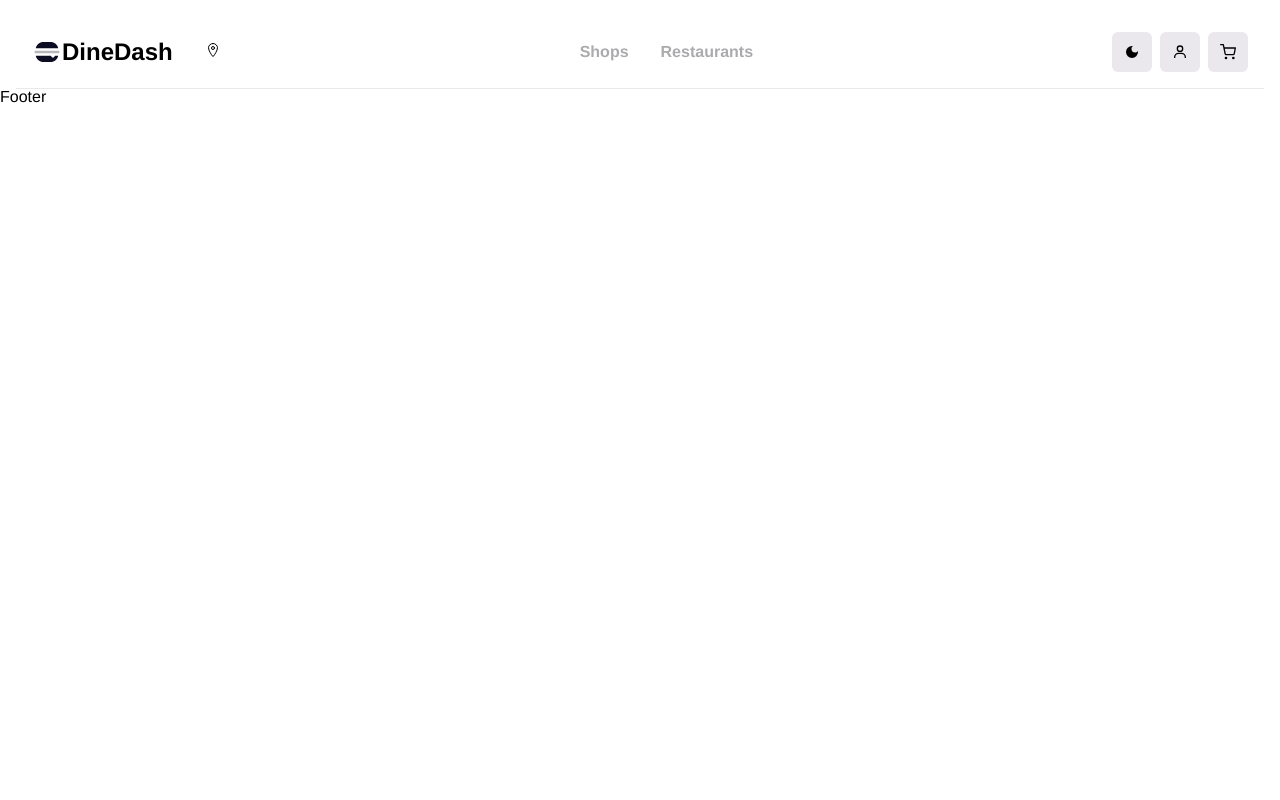
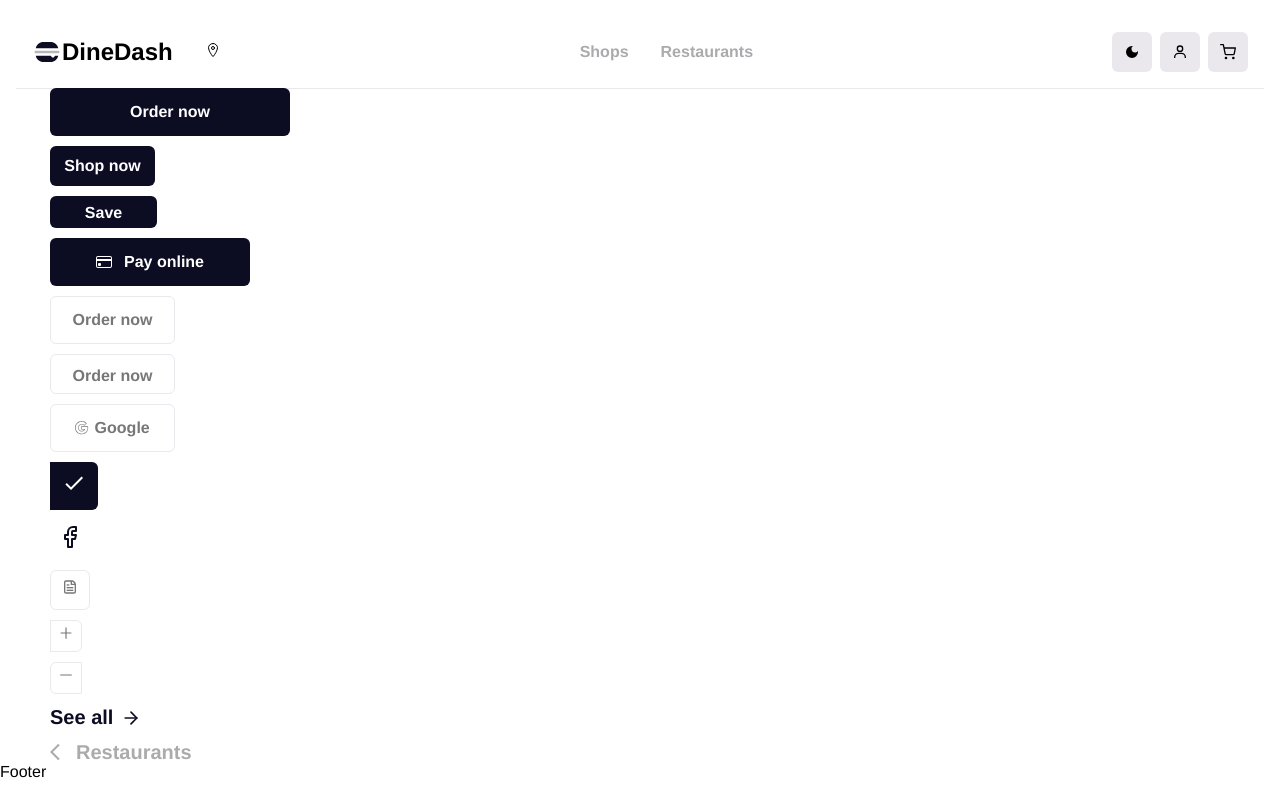
Before and after one commit to ariannimani/dinedash-ecommerce, a React (Create React App) app: page /components in a window 1280 px wide. Built offline with nearby package versions, Linux system fonts and the light colour scheme.

Commit message:
created reusable buttons

```diff
--- /dev/null
+++ b/src/components/buttons/button/Button.styles.tsx
@@ -0,0 +1,89 @@
+import styled from "styled-components";
+
+export const Base = styled.button`
+  display: flex;
+  justify-content: center;
+  align-items: center;
+  padding: 0px 16px;
+  gap: 12px;
+  width: 240px;
+  height: 48px;
+  background: ${(props) => props.theme.button.primary.background};
+  color: ${(props) => props.theme.button.primary.color};
+  border: ${(props) => props.theme.button.primary.border};
+  cursor: pointer;
+  border-radius: ${(props) => props.theme.button.primary.radius};
+  font-style: normal;
+  font-weight: 700;
+  font-size: 16px;
+  line-height: 22px;
+  span {
+    height: 22px;
+  }
+  &:hover {
+    background: ${(props) => props.theme.button.primary.hover.background};
+  }
+`;
+
+export const BaseMedium = styled(Base)`
+  padding: 10px;
+  gap: 10px;
+  width: 105px;
+  height: 40px;
+  span {
+    height: 22px;
+  }
+`;
+export const BaseSmall = styled(Base)`
+  padding: 8px 16px 10px;
+  gap: 6px;
+  width: 107px;
+  height: 32px;
+  span {
+    height: 19px;
+  }
+`;
+
+export const BaseWithIcon = styled(Base)`
+  width: 200px;
+  height: 48px;
+  span {
+    height: 22px;
+  }
+`;
+
+export const Inverted = styled.button`
+  box-sizing: border-box;
+  display: flex;
+  flex-direction: row;
+  justify-content: center;
+  align-items: center;
+  padding: 10px;
+  gap: 6px;
+  width: 125px;
+  height: 48px;
+  background: ${(props) => props.theme.button.secondary.background};
+  color: ${(props) => props.theme.button.secondary.color};
+  border: ${(props) => props.theme.button.secondary.border};
+  cursor: pointer;
+  border-radius: ${(props) => props.theme.button.secondary.radius};
+  span {
+    font-weight: 700;
+    font-size: 16px;
+    line-height: 22px;
+  }
+  &:hover {
+    border: ${(props) => props.theme.button.secondary.hover.border};
+    color: ${(props) => props.theme.button.secondary.hover.color};
+  }
+`;
+
+export const InvertedMedium = styled(Inverted)`
+  width: 125px;
+  height: 40px;
+  span {
+    height: 19px;
+  }
+`;
+
+export const InvertedWithIcon = styled(Inverted)``;
--- /dev/null
+++ b/src/components/buttons/button/Button.tsx
@@ -0,0 +1,61 @@
+import {
+  Base,
+  BaseMedium,
+  BaseSmall,
+  BaseWithIcon,
+  Inverted,
+  InvertedMedium,
+  InvertedWithIcon,
+} from "./Button.styles";
+
+type ButtonType =
+  | "base"
+  | "baseMedium"
+  | "baseSmall"
+  | "baseWithIcon"
+  | "inverted"
+  | "invertedMedium"
+  | "invertedWithIcon";
+
+const BUTTON_TYPE_CLASSES: Record<ButtonType, string> = {
+  base: "base",
+  baseMedium: "baseMedium",
+  baseSmall: "baseSmall",
+  baseWithIcon: "baseWithIcon",
+  inverted: "inverted",
+  invertedMedium: "invertedMedium",
+  invertedWithIcon: "invertedWithIcon",
+};
+
+const getButton = (type: ButtonType = "base") =>
+  ({
+    [BUTTON_TYPE_CLASSES.base]: Base,
+    [BUTTON_TYPE_CLASSES.baseMedium]: BaseMedium,
+    [BUTTON_TYPE_CLASSES.baseSmall]: BaseSmall,
+    [BUTTON_TYPE_CLASSES.baseWithIcon]: BaseWithIcon,
+    [BUTTON_TYPE_CLASSES.inverted]: Inverted,
+    [BUTTON_TYPE_CLASSES.invertedMedium]: InvertedMedium,
+    [BUTTON_TYPE_CLASSES.invertedWithIcon]: InvertedWithIcon,
+  }[type]);
+
+const Button = ({
+  children,
+  type = "base",
+  icon,
+  ...otherProps
+}: {
+  children: React.ReactNode;
+  type?: ButtonType;
+  icon?: React.ReactNode;
+  [key: string]: any;
+}) => {
+  const CustomButton = getButton(type);
+  return (
+    <CustomButton {...otherProps}>
+      {icon && icon}
+      <span>{children}</span>
+    </CustomButton>
+  );
+};
+
+export default Button;
--- /dev/null
+++ b/src/components/buttons/icon-button/IconButton.styles.tsx
@@ -0,0 +1,67 @@
+import styled from "styled-components";
+
+export const Base = styled.button`
+  display: flex;
+  flex-direction: row;
+  justify-content: center;
+  align-items: center;
+  padding: 10px;
+  gap: 6px;
+  width: 48px;
+  height: 48px;
+  background: ${(props) => props.theme.button.primary.background};
+  color: ${(props) => props.theme.button.primary.color};
+  border: none;
+  border-radius: 0px 6px 6px 0px;
+  font-size: 24px;
+  &:hover {
+    background: ${(props) => props.theme.button.primary.hover.background};
+  }
+`;
+export const Logo = styled(Base)`
+  padding: 10px;
+  gap: 10px;
+  width: 40px;
+  height: 40px;
+  background: #ffffff;
+  color: ${(props) => props.theme.text.primary};
+  border-radius: ${(props) => props.theme.icons.primary.radius};
+  &:hover {
+    background: ${(props) => props.theme.icons.primary.background};
+  }
+`;
+export const LogoInverted = styled.button`
+  box-sizing: border-box;
+  display: flex;
+  flex-direction: row;
+  justify-content: center;
+  align-items: center;
+  padding: 10px;
+  gap: 10px;
+  width: 40px;
+  height: 40px;
+  background: ${(props) => props.theme.button.secondary.background};
+  color: ${(props) => props.theme.button.secondary.color};
+  border: ${(props) => props.theme.button.secondary.border};
+  cursor: pointer;
+  border-radius: ${(props) => props.theme.button.secondary.radius};
+  span {
+    font-weight: 700;
+    font-size: 16px;
+    line-height: 22px;
+  }
+  &:hover {
+    border: ${(props) => props.theme.button.secondary.hover.border};
+    color: ${(props) => props.theme.button.secondary.hover.color};
+  }
+`;
+export const Increment = styled(LogoInverted)`
+  border-radius: 0px 6px 6px 0px;
+  width: 32px;
+  height: 32px;
+`;
+export const Decrement = styled(LogoInverted)`
+  border-radius: 6px 0px 0px 6px;
+  width: 32px;
+  height: 32px;
+`;
--- /dev/null
+++ b/src/components/buttons/icon-button/IconButton.tsx
@@ -0,0 +1,52 @@
+import {
+  Base,
+  Logo,
+  LogoInverted,
+  Increment,
+  Decrement,
+} from "./IconButton.styles";
+
+type IconButtonType =
+  | "base"
+  | "logo"
+  | "logoInverted"
+  | "increment"
+  | "decrement";
+
+const BUTTON_TYPE_CLASSES: Record<IconButtonType, string> = {
+  base: "base",
+  logo: "logo",
+  logoInverted: "logoInverted",
+  increment: "increment",
+  decrement: "decrement",
+};
+
+const getButton = (type: IconButtonType = "base") =>
+  ({
+    [BUTTON_TYPE_CLASSES.base]: Base,
+    [BUTTON_TYPE_CLASSES.logo]: Logo,
+    [BUTTON_TYPE_CLASSES.logoInverted]: LogoInverted,
+    [BUTTON_TYPE_CLASSES.increment]: Increment,
+    [BUTTON_TYPE_CLASSES.decrement]: Decrement,
+  }[type]);
+
+const Button = ({
+  children,
+  type = "base",
+  icon,
+  ...otherProps
+}: {
+  children?: React.ReactNode;
+  type?: IconButtonType;
+  icon?: React.ReactNode;
+  [key: string]: any;
+}) => {
+  const CustomIconButton = getButton(type);
+  return (
+    <CustomIconButton {...otherProps}>
+      <span>{icon ? icon : children}</span>
+    </CustomIconButton>
+  );
+};
+
+export default Button;
--- /dev/null
+++ b/src/components/buttons/link-button/LinkButton.styles.tsx
@@ -0,0 +1,29 @@
+import styled from "styled-components";
+
+export const Forward = styled.button`
+  display: flex;
+  align-items: center;
+  padding: 0px;
+  gap: 8px;
+  height: 27px;
+  width: fit-content;
+  background: none;
+  border: none;
+  font-weight: 700;
+  font-size: 20px;
+  line-height: 27px;
+  color: ${(props) => props.theme.text.primary};
+  cursor: pointer;
+  &:hover {
+    color: #eca3b6;
+  }
+`;
+
+export const Back = styled(Forward)`
+  gap: 6px;
+  height: 22px;
+  color: #abaaad;
+  &:hover {
+    color: ${(props) => props.theme.text.primary};
+  }
+`;
--- /dev/null
+++ b/src/components/buttons/link-button/LinkButton.tsx
@@ -0,0 +1,45 @@
+import React from "react";
+import { Forward, Back } from "./LinkButton.styles";
+
+type ButtonType = "forward" | "back";
+
+const BUTTON_TYPE_CLASSES: Record<ButtonType, string> = {
+  forward: "forward",
+  back: "back",
+};
+const getButton = (type: ButtonType = "forward") =>
+  ({
+    [BUTTON_TYPE_CLASSES.forward]: Forward,
+    [BUTTON_TYPE_CLASSES.back]: Back,
+  }[type]);
+
+const LinkButton = ({
+  children,
+  type,
+  icon,
+  ...otherProps
+}: {
+  children: React.ReactNode;
+  type: ButtonType;
+  icon?: React.ReactNode;
+  [key: string]: any;
+}) => {
+  const CustomLink = getButton(type);
+  return (
+    <CustomLink {...otherProps}>
+      {type === "back" ? (
+        <>
+          {icon && icon}
+          {children}
+        </>
+      ) : (
+        <>
+          {children}
+          {icon && icon}
+        </>
+      )}
+    </CustomLink>
+  );
+};
+
+export default LinkButton;
--- a/src/components/header/Header.styles.tsx
+++ b/src/components/header/Header.styles.tsx
@@ -20,6 +20,7 @@ export const Icons = styled.div`
   display: flex;
   align-items: center;
   gap: 8px;
+  cursor: pointer;
 `;
 
 export const Icon = styled.div`
--- a/src/components/index.ts
+++ b/src/components/index.ts
@@ -1,2 +1,5 @@
 export { default as Header } from "./header/Header";
 export { default as Footer } from "./footer/Footer";
+export { default as Button } from "./buttons/button/Button";
+export { default as IconButton } from "./buttons/icon-button/IconButton";
+export { default as LinkButton } from "./buttons/link-button/LinkButton";
--- /dev/null
+++ b/src/pages/all-components/AllComponents.tsx
@@ -0,0 +1,46 @@
+import React from "react";
+import { Button, IconButton, LinkButton } from "components";
+import { BsCreditCard } from "react-icons/bs";
+import { SlSocialGoogle } from "react-icons/sl";
+import { MdOutlineDone, MdArrowBackIos } from "react-icons/md";
+import { FiFacebook, FiArrowRight } from "react-icons/fi";
+import { CgFileDocument } from "react-icons/cg";
+import { AiOutlinePlus, AiOutlineMinus } from "react-icons/ai";
+
+const AllComponents = () => {
+  return (
+    <div
+      style={{
+        display: "flex",
+        flexDirection: "column",
+        gap: "10px",
+        marginLeft: "50px",
+      }}
+    >
+      <Button>Order now</Button>
+      <Button type="baseMedium">Shop now</Button>
+      <Button type="baseSmall">Save</Button>
+      <Button type="baseWithIcon" icon={<BsCreditCard />}>
+        Pay online
+      </Button>
+      <Button type="inverted">Order now</Button>
+      <Button type="invertedMedium">Order now</Button>
+      <Button type="invertedWithIcon" icon={<SlSocialGoogle />}>
+        Google
+      </Button>
+      <IconButton type="base" icon={<MdOutlineDone />} />
+      <IconButton type="logo" icon={<FiFacebook />} />
+      <IconButton type="logoInverted" icon={<CgFileDocument />} />
+      <IconButton type="increment" icon={<AiOutlinePlus />} />
+      <IconButton type="decrement" icon={<AiOutlineMinus />} />
+      <LinkButton type="forward" icon={<FiArrowRight />}>
+        See all
+      </LinkButton>
+      <LinkButton type="back" icon={<MdArrowBackIos />}>
+        Restaurants
+      </LinkButton>
+    </div>
+  );
+};
+
+export default AllComponents;
--- a/src/routes.tsx
+++ b/src/routes.tsx
@@ -6,6 +6,7 @@ import {
   Shops,
   UserProfile,
 } from "pages";
+import AllComponents from "pages/all-components/AllComponents";
 import { Route, Routes } from "react-router-dom";
 
 export const AppRoutes: React.FC = () => (
@@ -17,6 +18,7 @@ export const AppRoutes: React.FC = () => (
       <Route path="/user-profile" element={<UserProfile />} />
       <Route path="/order" element={<OrderConfirmation />} />
       <Route path="/contact" element={<ContactUs />} />
+      <Route path="/components" element={<AllComponents />} />
     </Routes>
   </>
 );
--- a/src/theme.ts
+++ b/src/theme.ts
@@ -18,7 +18,26 @@ export const lightTheme: DefaultTheme = {
   shadow: { primary: "0px 1px 0px #EAE8ED", secondary: "none" },
   icons: {
     primary: { background: "#EAE8ED", radius: "6px" },
-    secondary: { background: "#EAE8ED", radius: "none" },
+    secondary: { background: "#0C0C23", radius: "none" },
+  },
+  button: {
+    primary: {
+      background: "#0C0C23",
+      color: "#FFFFFF",
+      border: "none",
+      radius: "6px",
+      hover: {
+        background:
+          "linear-gradient(0deg, rgba(255, 255, 255, 0.1), rgba(255, 255, 255, 0.1)), #0C0C23",
+      },
+    },
+    secondary: {
+      background: "#FFFFFF",
+      border: "1px solid #EAE8ED",
+      color: "#77777A",
+      radius: "6px",
+      hover: { border: "1px solid #0C0C23", color: "#0C0C23" },
+    },
   },
 };
 
```
